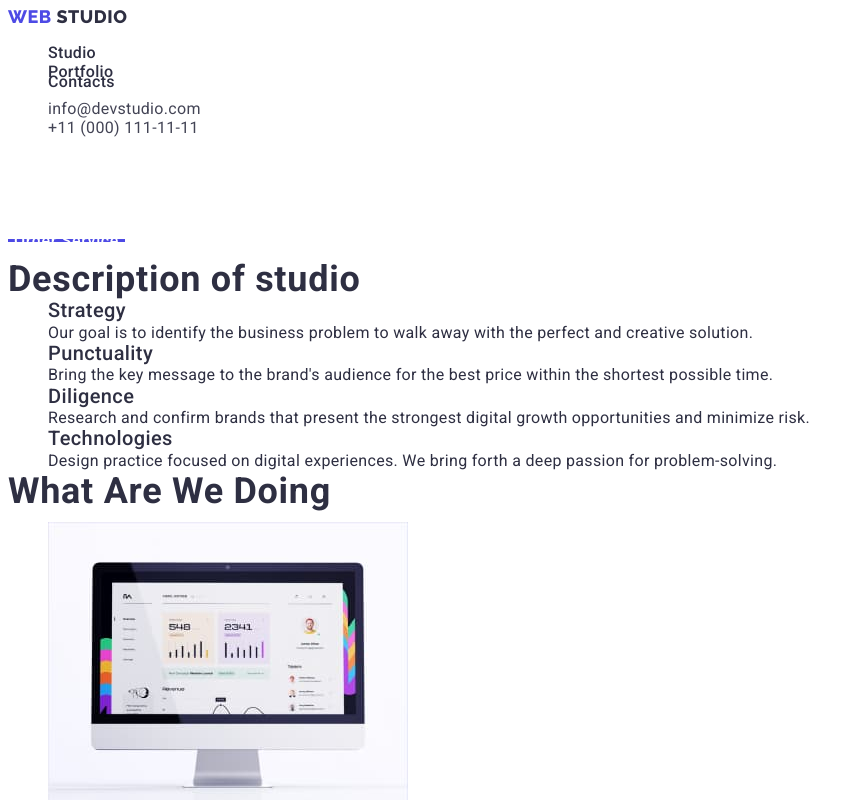
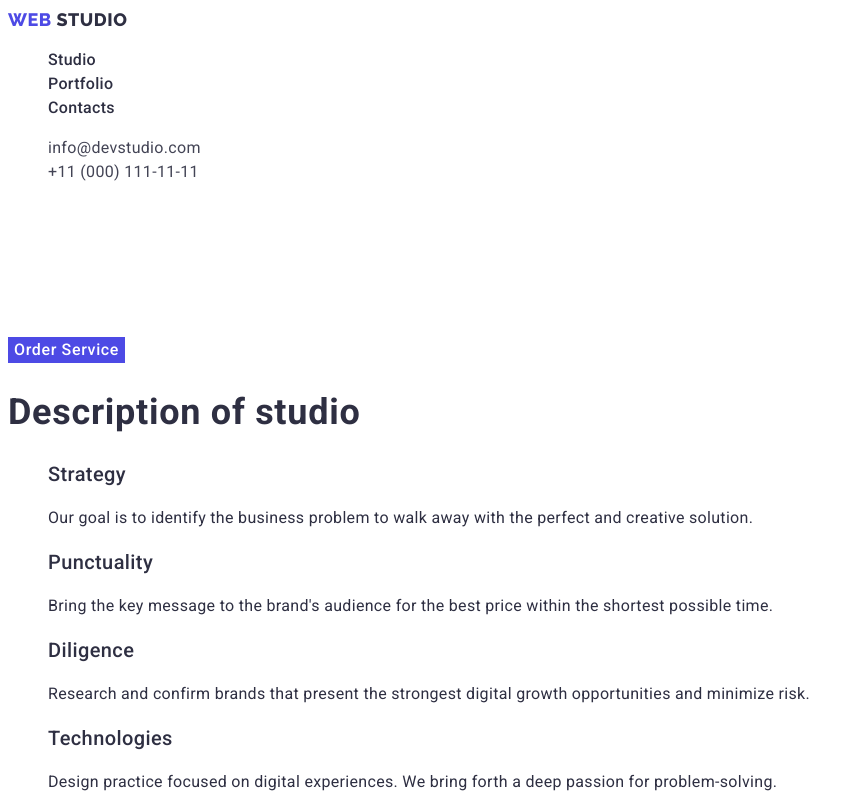
Before and after one commit to invxder/goit-markup-hw-02, a plain HTML site: page index.html in a window 1280 px wide. Shown: the top 800 px of the page, without its empty margins (0-860 px from the left). Drawn offline with Linux system fonts and the light colour scheme.

Commit message:
убрал px из line-height

```diff
--- a/css/styles.css
+++ b/css/styles.css
@@ -31,7 +31,7 @@ body {
     font-family: 'Raleway';
     font-weight: 800;
     font-size: 18px;
-    line-height: 1.33px;
+    line-height: 1.33;
     letter-spacing: 0.03em;
 }
 
@@ -52,7 +52,7 @@ body {
 .contacts {
     font-weight: 500;
     font-size: 16px;
-    line-height: 1.5px;
+    line-height: 1.5;
     letter-spacing: 0.02em;
 }
 
@@ -60,7 +60,7 @@ body {
 .head-tel {
     font-weight: 400;
     font-size: 16px;
-    line-height: 1.5px;
+    line-height: 1.5;
     letter-spacing: 0.02em;
 }
 
@@ -101,7 +101,7 @@ body {
     color: var(--white-color);
     font-weight: 700;
     font-size: 56px;
-    line-height: 1.07px;
+    line-height: 1.07;
     letter-spacing: 0.02em;
 }
 
@@ -116,7 +116,7 @@ body {
     font-family: 'Roboto';
     font-weight: 500;
     font-size: 16px;
-    line-height: 1.5px;
+    line-height: 1.5;
     letter-spacing: 0.04em;
 }
 
@@ -127,7 +127,7 @@ body {
     font-family: 'Roboto';
     font-weight: 500;
     font-size: 16px;
-    line-height: 1.5px;
+    line-height: 1.5;
     letter-spacing: 0.04em;
 }
 
@@ -137,7 +137,7 @@ body {
     color: var(--dark-color);
     font-weight: 700;
     font-size: 36px;
-    line-height: 1.11px;
+    line-height: 1.11;
     letter-spacing: 0.02em;
 }
 
@@ -148,7 +148,7 @@ body {
     color: var(--dark-color);
     font-weight: 500;
     font-size: 20px;
-    line-height: 1.2px;
+    line-height: 1.2;
     letter-spacing: 0.02em;
 }
 
@@ -157,7 +157,7 @@ body {
     color: var(--dark-color);
     font-weight: 400;
     font-size: 16px;
-    line-height: 1.5px;
+    line-height: 1.5;
     letter-spacing: 0.02em;
 }
 
@@ -170,7 +170,7 @@ body {
     color: var(--dark-color);
     font-weight: 500;
     font-size: 20px;
-    line-height: 1.2px;
+    line-height: 1.2;
     letter-spacing: 0.02em;
 }
 
@@ -178,7 +178,7 @@ body {
     color: var(--text-color);
     font-weight: 400;
     font-size: 16px;
-    line-height: 1.5px;
+    line-height: 1.5;
     letter-spacing: 0.02em;
 }
 
@@ -188,7 +188,7 @@ body {
     font-family: 'Roboto';
     font-weight: 500;
     font-size: 16px;
-    line-height: 1.5px;
+    line-height: 1.5;
     letter-spacing: 0.04em;
 }
 
@@ -205,7 +205,7 @@ body {
     font-family: 'Raleway';
     font-weight: 800;
     font-size: 18px;
-    line-height: 1.16px;
+    line-height: 1.16;
     letter-spacing: 0.03em;
 }
 
@@ -213,6 +213,6 @@ body {
     color: var(--accent-color);
     font-weight: 400;
     font-size: 16px;
-    line-height: 1.5px;
+    line-height: 1.5;
     letter-spacing: 0.02em;
 }
```
